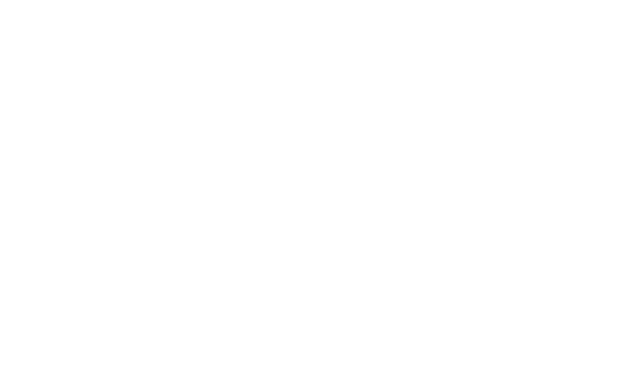
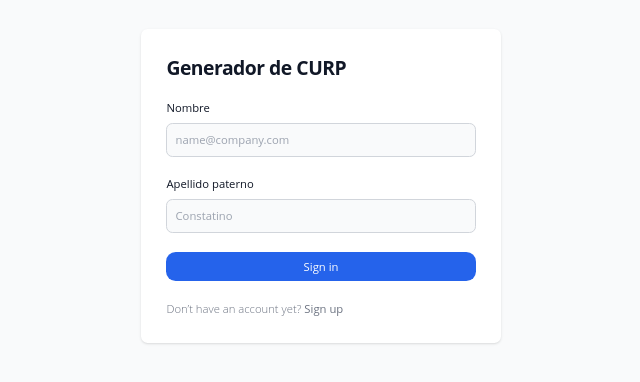
Before and after one commit to DarinelGuillen/Lenguajes, a React (Vite) app: page /CURP in a window 1280 px wide. Before the commit this address had no page. Shown: the part 214-596 px from the top of the page, without its empty margins (319-959 px from the left). Built offline with nearby package versions, Linux system fonts and the light colour scheme.

Commit message:
[add] CURP structure page

```diff
--- a/src/containers/App.jsx
+++ b/src/containers/App.jsx
@@ -4,6 +4,7 @@
 import Button from '../pages/Button.jsx';
 import Filter from '../pages/Filter.jsx';
 import Af from '../pages/Af.jsx';
+import CURP from '../pages/CURP.jsx';
 
 function App() {
 
@@ -14,6 +15,7 @@
         <Route path="/NULL" element={<Button/>}/>
         <Route path="/Filter" element={<Filter/>}/>
         <Route path="/Af" element={<Af/>}/>
+        <Route path="/CURP" element={<CURP/>}/>
       </Routes>
     </BrowserRouter>
   );
--- a/src/pages/Button.jsx
+++ b/src/pages/Button.jsx
@@ -5,20 +5,26 @@
   const navigate = useNavigate();
 
   return (
-    <div className="flex flex-col items-center justify-center w-full h-screen bg-gray-50 dark:bg-gray-900">
+    <div className="flex flex-col gap-y-4 items-center justify-center w-full h-screen bg-gray-50 dark:bg-gray-900">
 
         <button
-          onClick={() => navigate("/Filter")}
-          className="w-1/2 p-5 h-20 text-white bg-purple-600 hover:bg-red-700 focus:ring-4 focus:outline-none focus:ring-primary-300 font-medium rounded-xl text-sm text-center dark:bg-primary-600 dark:hover:bg-primary-700 dark:focus:ring-primary-800"
+        onClick={() => navigate("/Filter")}
+        className="w-[30%] p-5 h-20 text-xl text-white bg-purple-600 hover:bg-red-700 focus:ring-4 focus:outline-none focus:ring-primary-300 font-medium rounded-xl text-center dark:bg-primary-600 dark:hover:bg-primary-700 dark:focus:ring-primary-800"
         >
           Filtrado por Nombre
         </button>
         <button
-          onClick={() => navigate("/Af")}
-          className="w-1/2 h-20 text-white bg-blue-600 hover:bg-green-700 focus:ring-4 focus:outline-none focus:ring-primary-300 font-medium rounded-xl text-sm text-center dark:bg-primary-600 dark:hover:bg-primary-700 dark:focus:ring-primary-800"
+        onClick={() => navigate("/Af")}
+        className="w-[30%] h-20 text-white bg-blue-600 hover:bg-green-700 focus:ring-4 focus:outline-none focus:ring-primary-300 font-medium rounded-xl text-xl text-center dark:bg-primary-600 dark:hover:bg-primary-700 dark:focus:ring-primary-800"
         >
           Expresión Regular  A AF
         </button>
+      <button
+        onClick={() => navigate("/CURP")}
+        className="w-[30%] p-5 h-20 text-white bg-gray-600 hover:bg-yellow-700 focus:ring-4 focus:outline-none focus:ring-primary-300 font-medium rounded-xl text-xl text-center dark:bg-primary-600 dark:hover:bg-primary-700 dark:focus:ring-primary-800"
+      >
+        Generar CURP
+      </button>
     </div>
   );
 }
--- /dev/null
+++ b/src/pages/CURP.jsx
@@ -0,0 +1,45 @@
+function CURP() {
+  return (
+    <>
+      <section className="flex w-full items-center justify-center h-screen bg-gray-50 dark:bg-gray-900 p-0 m-0">
+        <div className="flex w-1/2 flex-col items-center justify-center px-6 py-8 mx-auto  lg:py-0">
+
+          <div className="w-full bg-white rounded-lg shadow dark:border md:mt-0 sm:max-w-md xl:p-0 dark:bg-gray-800 dark:border-gray-700">
+            <div className="p-6 space-y-4 md:space-y-6 sm:p-8">
+              <h1 className="text-xl font-bold leading-tight tracking-tight text-gray-900 md:text-2xl dark:text-white">
+                Generador de CURP
+              </h1>
+              <div className="space-y-4 md:space-y-6">
+                <div>
+                  <label htmlFor="text" className="block mb-2 text-sm font-medium text-gray-900 dark:text-white">Nombre </label>
+                  <input type="text" name="UserName" id="UserName"
+                    className="bg-gray-50 border border-gray-300 text-gray-900 sm:text-sm rounded-lg focus:ring-primary-600 focus:border-primary-600 block w-full p-2.5 dark:bg-gray-700 dark:border-gray-600 dark:placeholder-gray-400 dark:text-white dark:focus:ring-blue-500 dark:focus:border-blue-500" placeholder="name@company.com" required=""
+                    onChange={(e) => setUserName(e.target.value)}
+                  />
+                </div>
+                <div>
+                  <label htmlFor="Apellido Paterno" className="block mb-2 text-sm font-medium text-gray-900 dark:text-white">Apellido paterno</label>
+                  <input type="text" name="Apellido Paterno" id="FatherSurname" placeholder="Constatino" className="bg-gray-50 border border-gray-300 text-gray-900 sm:text-sm rounded-lg focus:ring-primary-600 focus:border-primary-600 block w-full p-2.5 dark:bg-gray-700 dark:border-gray-600 dark:placeholder-gray-400 dark:text-white dark:focus:ring-blue-500 dark:focus:border-blue-500" required=""
+                    onChange={(e) => setPassword(e.target.value)}
+
+                  />
+                </div>
+
+                <button type="submit" className="w-full text-white bg-blue-600 hover:bg-green-700 focus:ring-4 focus:outline-none focus:ring-primary-300 font-medium rounded-xl text-sm px-5 py-2 text-center dark:bg-primary-600 dark:hover:bg-primary-700 dark:focus:ring-primary-800">
+                  Sign in
+                </button>
+                <p className="text-sm font-light text-gray-500 dark:text-gray-400">
+                  Don’t have an account yet? <a href="#" className="font-medium text-primary-600 hover:underline dark:text-primary-500">Sign up</a>
+                </p>
+              </div>
+            </div>
+          </div>
+        </div>
+
+      </section>
+    </>
+
+  );
+}
+
+export default CURP;
```
